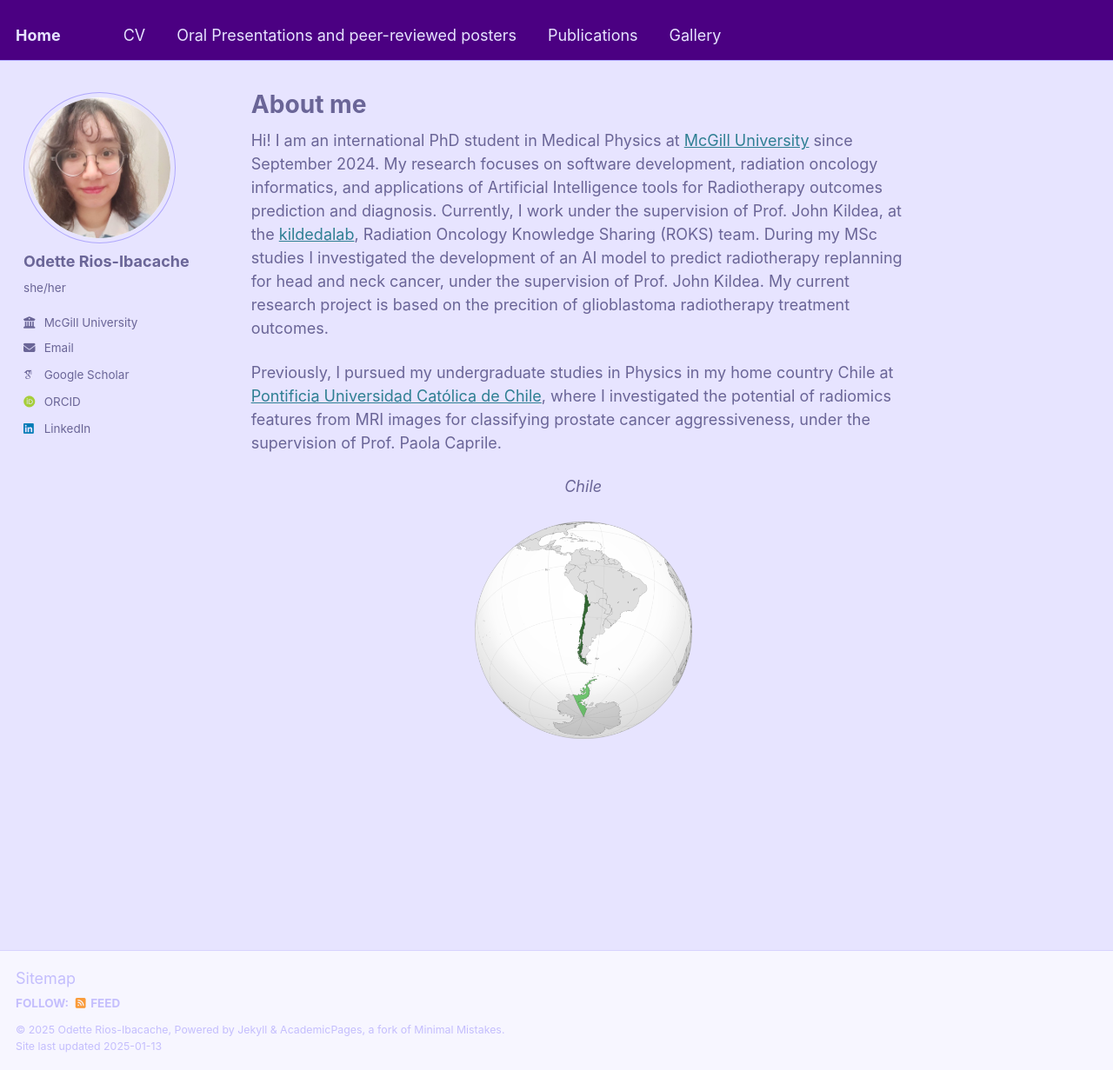
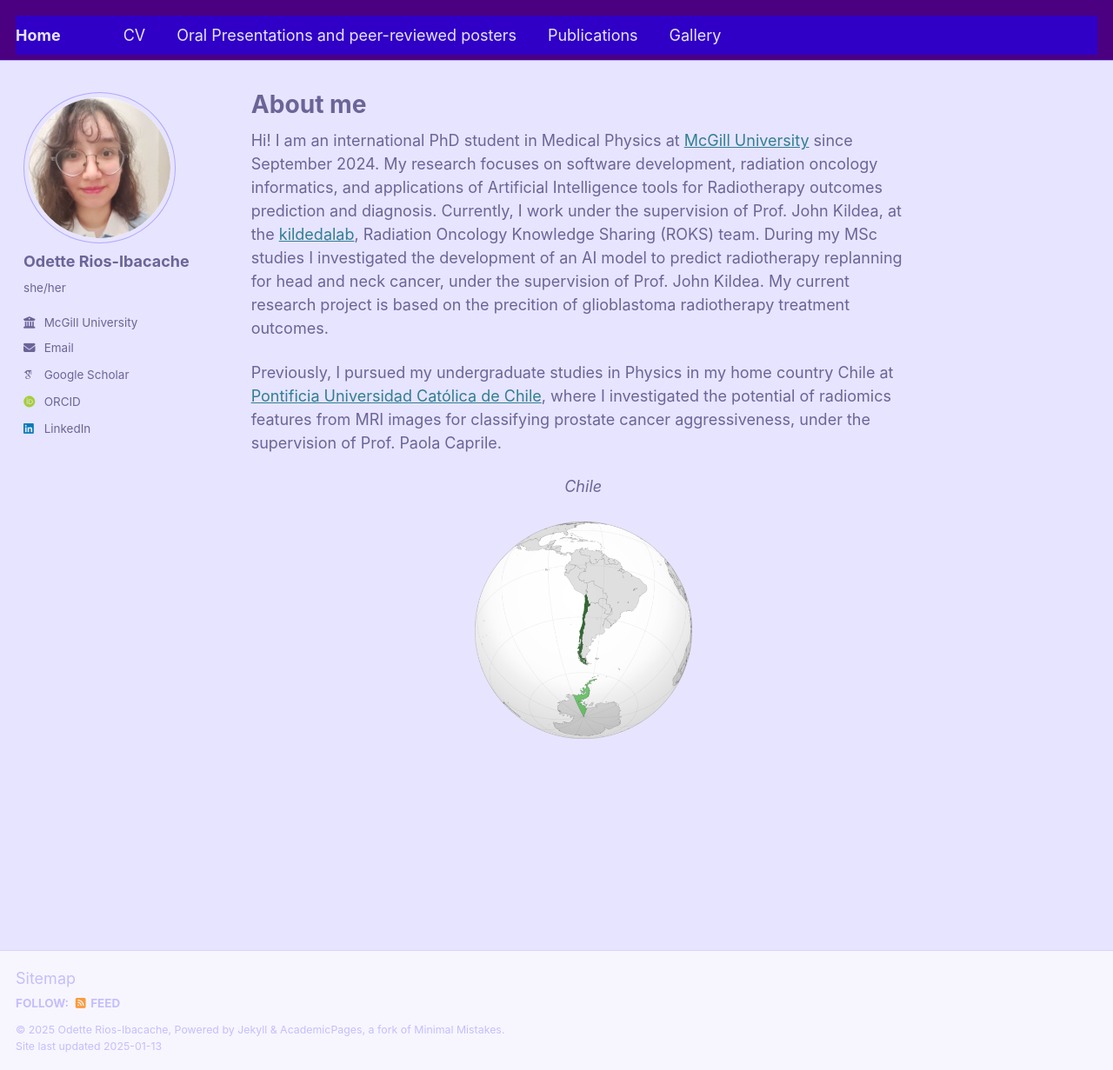
Before and after one commit to OdetteRiosI/odetteriosi.github.io, a Jekyll site: the page built from _pages/about.md, in a window 1280 px wide and 1231 px high. Shown: the whole window at 87% size. Built offline with Jekyll 4.4.1, drawn with Linux system fonts in a browser that asks for light colours; some web fonts are replaced.

Commit message:
Update _navigation.scss

```diff
--- a/_sass/_navigation.scss
+++ b/_sass/_navigation.scss
@@ -175,7 +175,7 @@
 .greedy-nav {
   position: relative;
   min-width: 250px;
-  background: indigo; /*$background-color;*/
+  background: #3000c6; /*$background-color;*/
 
   a {
     display: block;
```
